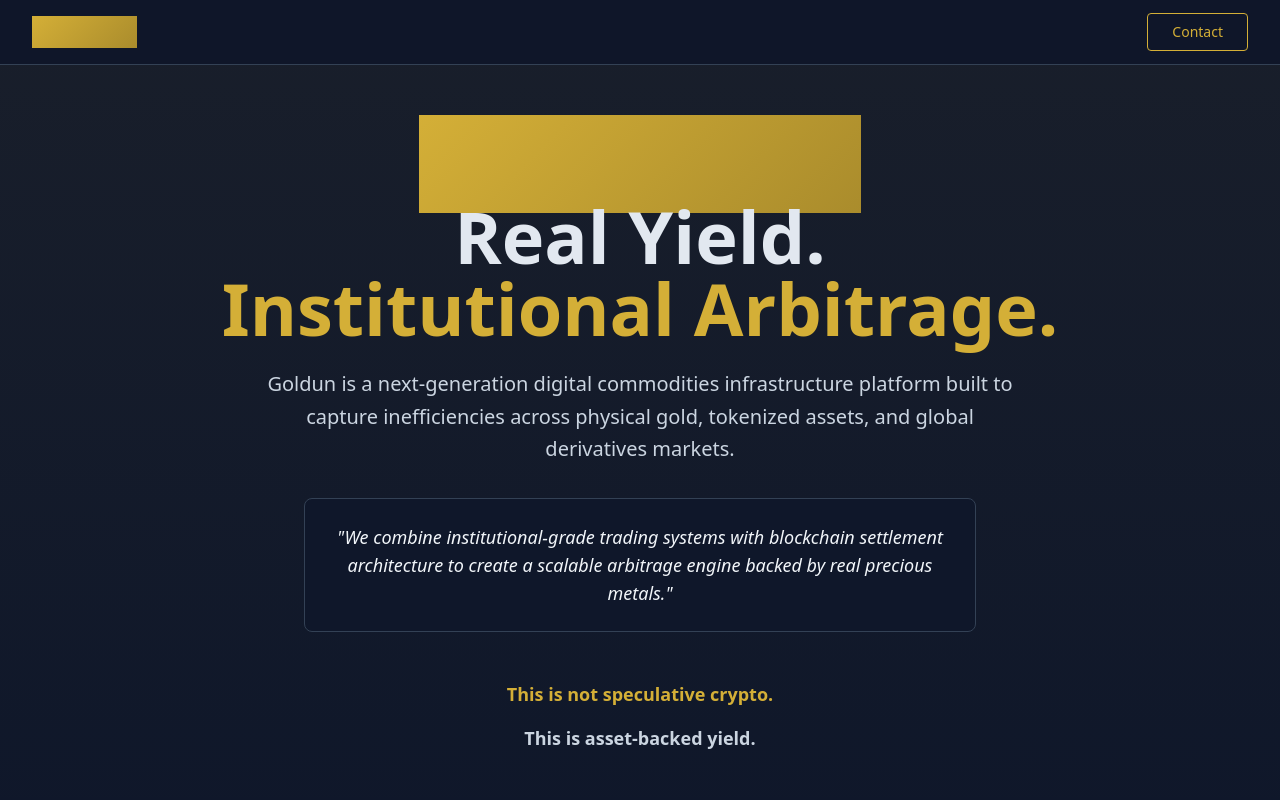
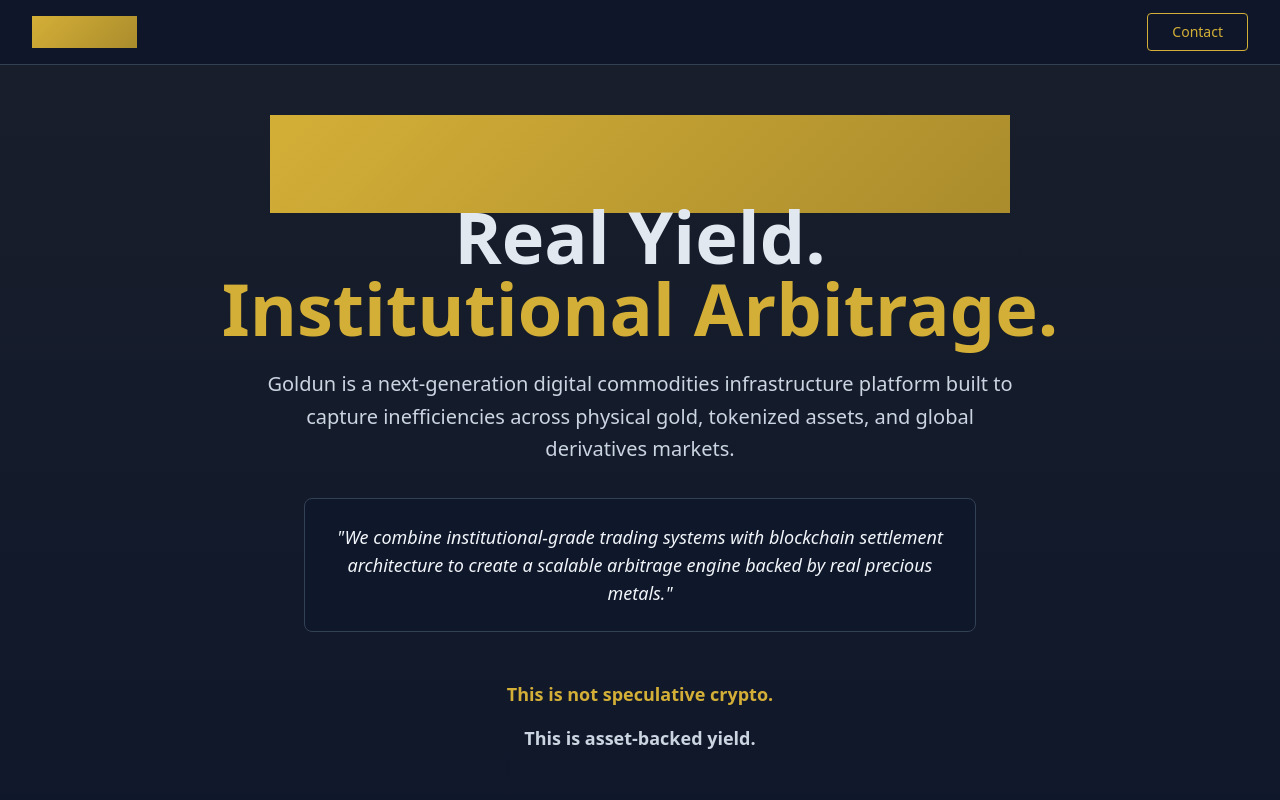
Before and after one commit to thatreatment/thatreatment.github.io, a Next.js app: page / in a window 1280 px wide. Shown: the top 800 px of the page. Built offline with nearby package versions, Linux system fonts and the light colour scheme.

Commit message:
docs: tweak headline text

```diff
--- a/app/page.tsx
+++ b/app/page.tsx
@@ -20,11 +20,12 @@
         <div className="absolute inset-0 bg-gradient-to-b from-gold/5 to-transparent -z-10"></div>
         <div className="max-w-4xl mx-auto text-center">
           <h1 className="text-5xl md:text-7xl font-bold mb-6 leading-tight">
-            <span className="gradient-gold bg-clip-text text-transparent">Digital Gold.</span>
+            <span className="gradient-gold bg-clip-text text-transparent">Digital Gold (edited).</span>
             <br />
             <span>Real Yield.</span>
             <br />
             <span className="text-gold">Institutional Arbitrage.</span>
+            {/* headline was updated for demonstration purposes */}
           </h1>
 
           <p className="text-xl text-slate-300 mb-8 leading-relaxed max-w-3xl mx-auto">
```
